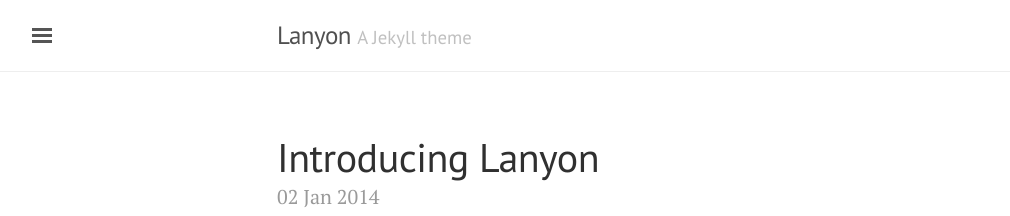
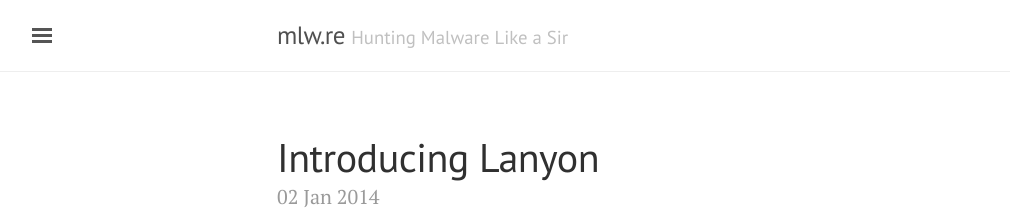
Before and after one commit to 0day1day/home, a Jekyll site: the page built from index.html, in a window 1280 px wide and 900 px high. Shown: the top 216 px of the window, without its empty margins (3-1013 px from the left). Built offline with Jekyll 4.4.1, drawn with Linux system fonts in a browser that asks for light colours; the list of posts is cut into pages by our own code.

Commit message:
Update _config.yml

```diff
--- a/_config.yml
+++ b/_config.yml
@@ -5,18 +5,18 @@ permalink:           pretty
 relative_permalinks: false
 
 # Setup
-title:               Lanyon
-tagline:             'A Jekyll theme'
-description:         'A reserved <a href="http://jekyllrb.com" target="_blank">Jekyll</a> theme that places the utmost gravity on content with a hidden drawer. Made by <a href="https://twitter.com/mdo" target="_blank">@mdo</a>.'
+title:               mlw.re
+tagline:             'Hunting Malware Like a Sir'
+description:         'NPO'
 url:                 https://0day1day.github.io/
 baseurl:             '/home/'
 paginate:            5
 
 # About/contact
 author:
-  name:              Mark Otto
-  url:               https://twitter.com/mdo
-  email:             markdotto@gmail.com
+  name:              The Malware Hunter
+  url:               https://twitter.com/huntingmalware
+  email:             staff@mlw.re
 
 # Custom vars
 version:             1.0.0
```
